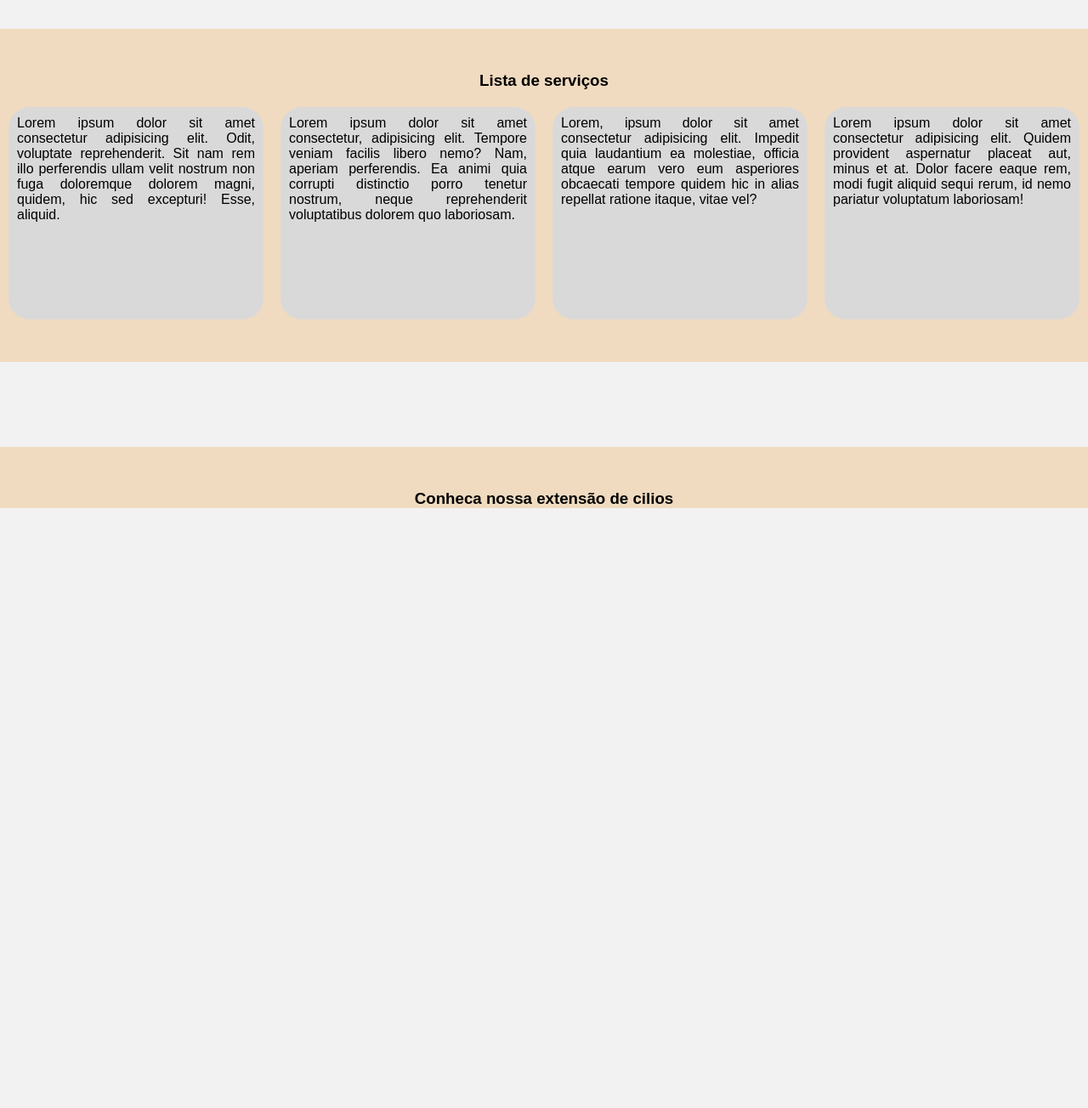
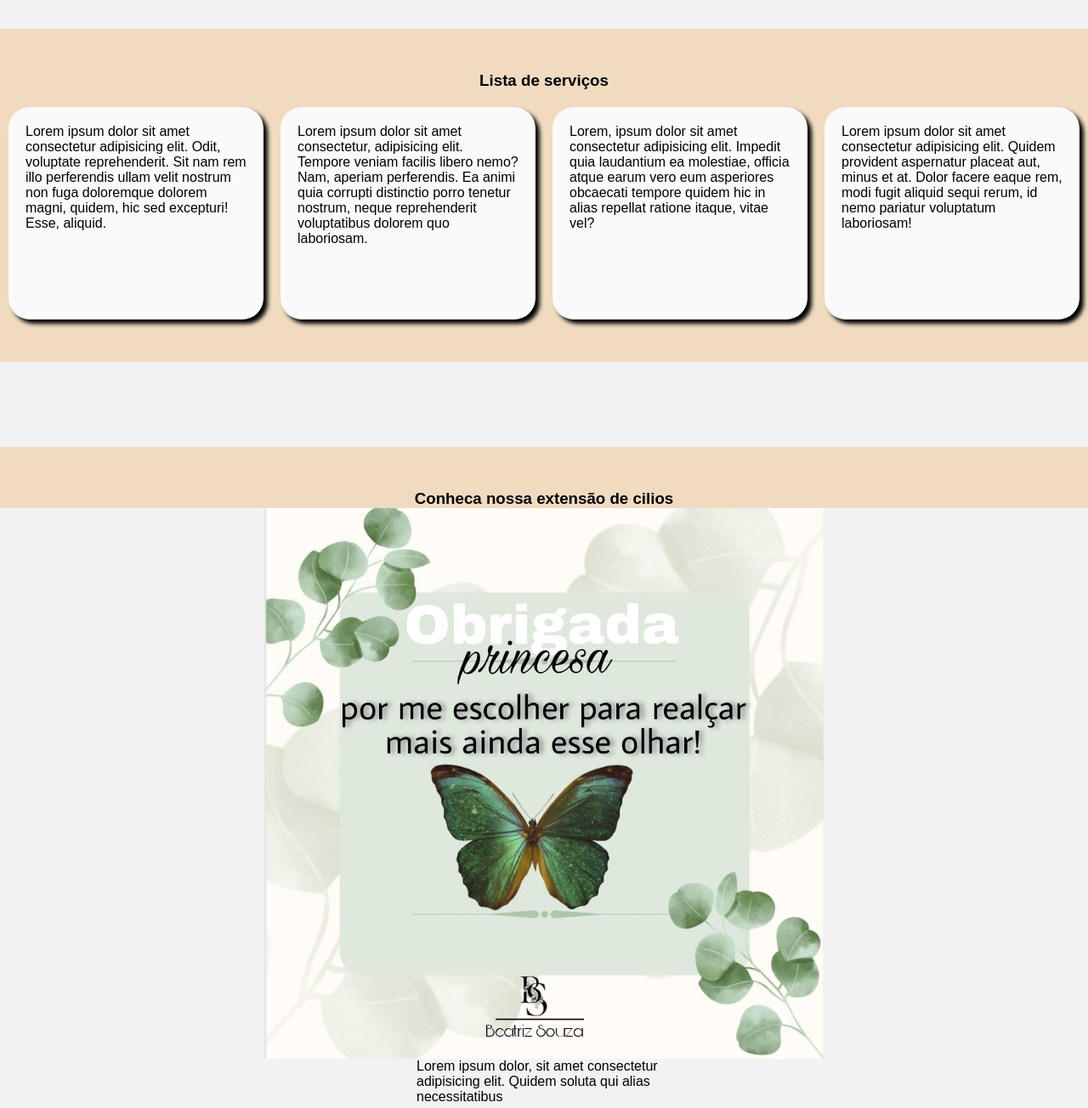
Before and after one commit to AlefeCma/PrimeroSite, a plain HTML site: page index.html in a window 1280 px wide. Shown: the part 800-2104 px from the top of the page at 85% size. Before the commit the page ends 1416 px from the top, so only its background shows below. Drawn offline with Linux system fonts and the light colour scheme.

Commit message:
atualização

```diff
--- a/index.html
+++ b/index.html
@@ -37,27 +37,37 @@
         </div>
         <div class="servico">
             <div class="servi">
-             <p class="serviconteudo">Lorem ipsum dolor sit amet consectetur adipisicing elit. Odit, voluptate reprehenderit. Sit nam rem illo perferendis ullam velit nostrum non fuga doloremque dolorem magni, quidem, hic sed excepturi! Esse, aliquid.</p>
+                <p class="serviconteudo">Lorem ipsum dolor sit amet consectetur adipisicing elit. Odit, voluptate
+                    reprehenderit. Sit nam rem illo perferendis ullam velit nostrum non fuga doloremque dolorem magni,
+                    quidem, hic sed excepturi! Esse, aliquid.</p>
             </div>
             <div class="servi">
-              <p class="serviconteudo">Lorem ipsum dolor sit amet consectetur, adipisicing elit. Tempore veniam facilis libero nemo? Nam, aperiam perferendis. Ea animi quia corrupti distinctio porro tenetur nostrum, neque reprehenderit voluptatibus dolorem quo laboriosam.</p>
+                <p class="serviconteudo">Lorem ipsum dolor sit amet consectetur, adipisicing elit. Tempore veniam
+                    facilis libero nemo? Nam, aperiam perferendis. Ea animi quia corrupti distinctio porro tenetur
+                    nostrum, neque reprehenderit voluptatibus dolorem quo laboriosam.</p>
             </div>
             <div class="servi">
-                <p class="serviconteudo">Lorem, ipsum dolor sit amet consectetur adipisicing elit. Impedit quia laudantium ea molestiae, officia atque earum vero eum asperiores obcaecati tempore quidem hic in alias repellat ratione itaque, vitae vel?</p>
+                <p class="serviconteudo">Lorem, ipsum dolor sit amet consectetur adipisicing elit. Impedit quia
+                    laudantium ea molestiae, officia atque earum vero eum asperiores obcaecati tempore quidem hic in
+                    alias repellat ratione itaque, vitae vel?</p>
             </div>
             <div class="servi">
-                <p class="serviconteudo">Lorem ipsum dolor sit amet consectetur adipisicing elit. Quidem provident aspernatur placeat aut, minus et at. Dolor facere eaque rem, modi fugit aliquid sequi rerum, id nemo pariatur voluptatum laboriosam!</p>
+                <p class="serviconteudo">Lorem ipsum dolor sit amet consectetur adipisicing elit. Quidem provident
+                    aspernatur placeat aut, minus et at. Dolor facere eaque rem, modi fugit aliquid sequi rerum, id nemo
+                    pariatur voluptatum laboriosam!</p>
             </div>
         </div>
         <div class="title">
-            <h3>Conheca nossa extensão de cilios</h3>
+            <h3>
+                Conheca nossa extensão de cilios<h3>
         </div>
         <div class="extensao">
-            <div class="img3">
-
+            <div class="img">
+                <img src="imagens/img.jpeg" class="imgperfil" alt="">
             </div>
-            <div class="paragrafo">
-
+            <div class="paragrafo2">
+                <p>Lorem ipsum dolor, sit amet consectetur adipisicing elit. Quidem soluta qui alias necessitatibus
+                  </p>
             </div>
         </div>
         <div class="paragrafo">
--- a/style.css
+++ b/style.css
@@ -114,11 +114,27 @@ body {
     justify-content: center;
     width: 300px; ;
     height: 250px;
-    background-color: #d9d9d9;
-    text-align: justify;
+    background-color:#FAFAFA;
+    text-align: left;
     margin-top: 20px;
     border-radius: 25px;
+    box-shadow: 5px 5px 5px black;
+
 }
 .serviconteudo{
-    padding:10px;
+    padding:20px;
 }
+.extensao{
+    display: flex;
+  justify-content: space-around;
+  align-content:space-around ;
+  flex-wrap: wrap;
+}
+.img{
+display: flex;
+justify-content: center;
+
+}
+.paragrafo2{
+width: 300px;
+}
```
